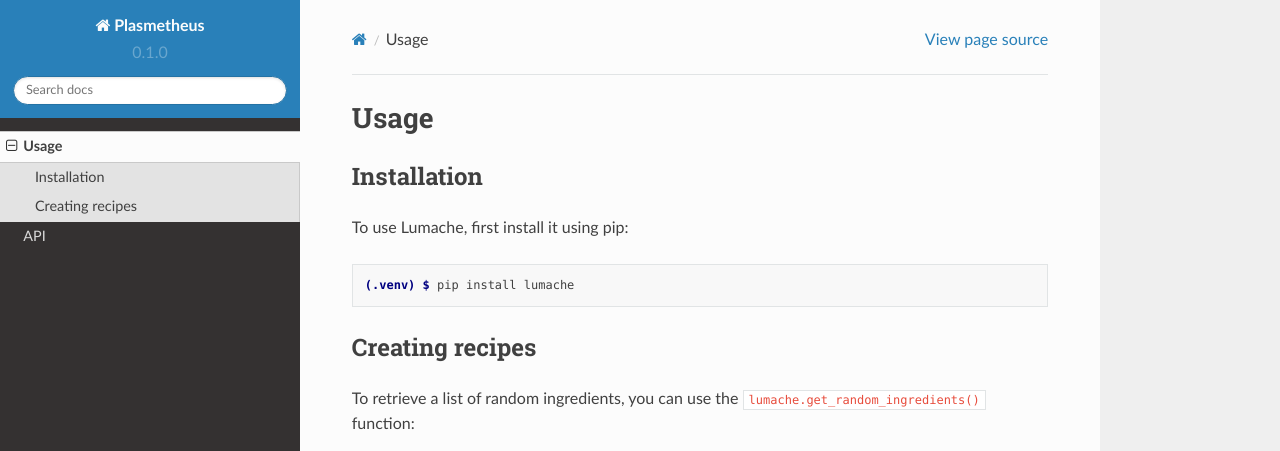
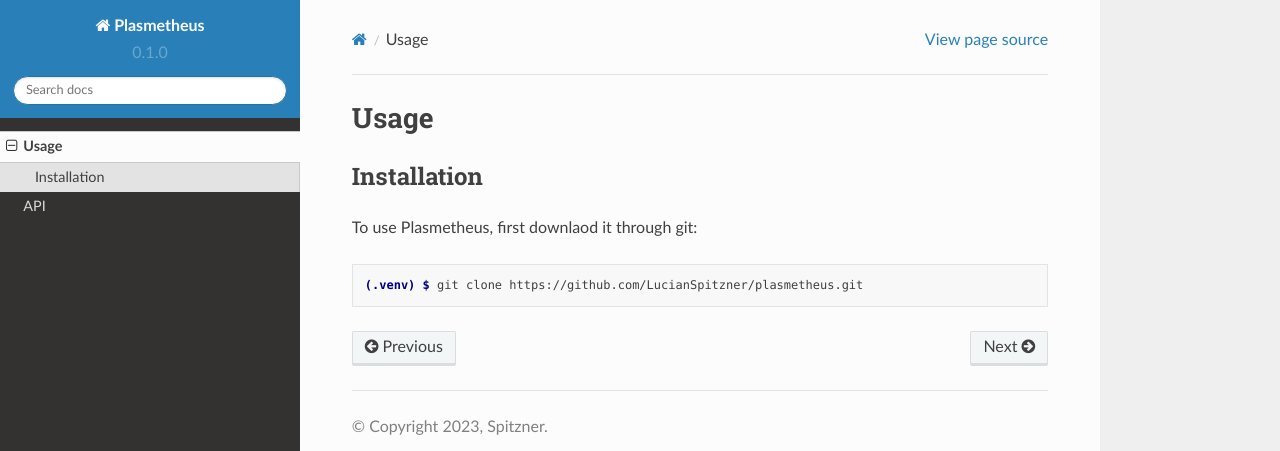
Before and after one commit to LucianSpitzner/plasmetheus, a Sphinx documentation site: the page built from docs/source/usage.rst, in a window 1280 px wide and 1095 px high. Shown: the top 451 px of the window. Built offline with Sphinx 7.4.7 and the Read the Docs theme 2.0.0, drawn with Linux system fonts in a browser that asks for light colours; some of the changed text lies outside the part shown.

Commit message:
Update usage.rst

```diff
--- a/docs/source/usage.rst
+++ b/docs/source/usage.rst
@@ -6,28 +6,8 @@
 Installation
 ------------
 
-To use Lumache, first install it using pip:
+To use Plasmetheus, first downlaod it through git:
 
 .. code-block:: console
 
-   (.venv) $ pip install lumache
-
-Creating recipes
-----------------
-
-To retrieve a list of random ingredients,
-you can use the ``lumache.get_random_ingredients()`` function:
-
-.. autofunction:: lumache.get_random_ingredients
-
-The ``kind`` parameter should be either ``"meat"``, ``"fish"``,
-or ``"veggies"``. Otherwise, :py:func:`lumache.get_random_ingredients`
-will raise an exception.
-
-.. autoexception:: lumache.InvalidKindError
-
-For example:
-
->>> import lumache
->>> lumache.get_random_ingredients()
-['shells', 'gorgonzola', 'parsley']
+   (.venv) $ git clone https://github.com/LucianSpitzner/plasmetheus.git
```
